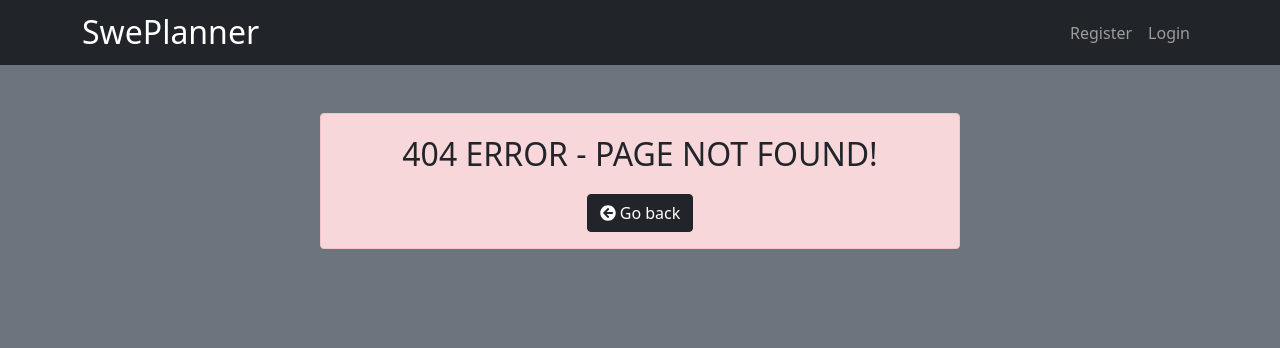
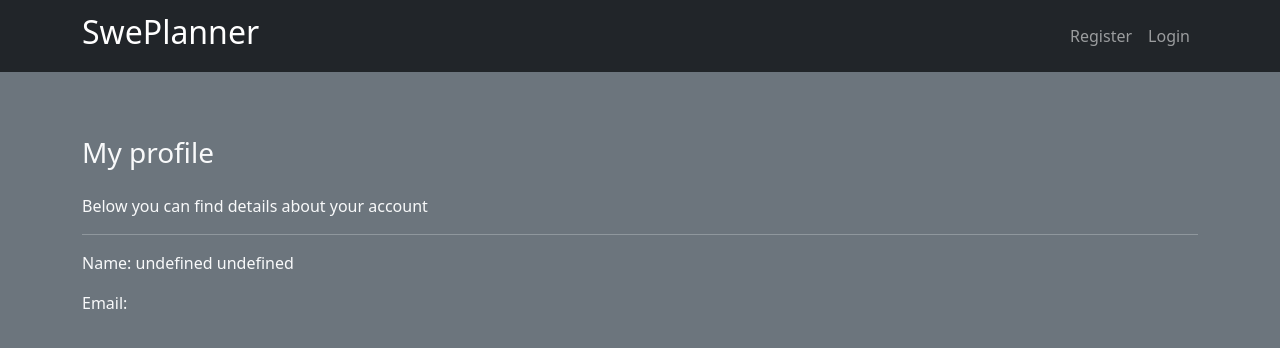
Before and after one commit to johlay/examensarbete-sweplanner, a React (Create React App) app: page /profile in a window 1280 px wide. Before the commit this address had no page. Shown: the top 348 px of the page. Built offline with nearby package versions, Linux system fonts and the light colour scheme.

Commit message:
Refactored Navigation and created a new profile page

```diff
--- a/src/App.jsx
+++ b/src/App.jsx
@@ -5,6 +5,7 @@ import HomePage from "./pages/HomePage";
 import LoginPage from "./pages/LoginPage";
 import RegisterPage from "./pages/RegisterPage";
 import NotFoundPage from "./pages/NotFoundPage";
+import ProfilePage from "./pages/ProfilePage";
 
 function App() {
   // set the background color for the whole app.
@@ -19,6 +20,7 @@ function App() {
             <Route path="/" element={<HomePage />} />
             <Route path="/login" element={<LoginPage />} />
             <Route path="/register" element={<RegisterPage />} />
+            <Route path="/profile" element={<ProfilePage />} />
             <Route path="*" element={<NotFoundPage />} />
           </Routes>
         </div>
--- a/src/components/partials/NavLoggedIn.jsx
+++ b/src/components/partials/NavLoggedIn.jsx
@@ -1,3 +1,4 @@
+import { Link } from "react-router-dom";
 import { FontAwesomeIcon } from "@fortawesome/react-fontawesome";
 import { faUser } from "@fortawesome/free-solid-svg-icons";
 import Navbar from "react-bootstrap/Navbar";
@@ -13,9 +14,13 @@ const NavLoggedIn = ({ currentUser }) => {
         title={<FontAwesomeIcon icon={faUser} size="1x" color="white" />}
         id="nav-dropdown"
       >
-        <NavDropdown.Item href="">My profile</NavDropdown.Item>
+        <Link className="dropdown-item" to="/profile">
+          My profile
+        </Link>
         <NavDropdown.Divider />
-        <NavDropdown.Item href="">Log out</NavDropdown.Item>
+        <Link className="dropdown-item" to="">
+          Log out
+        </Link>
       </NavDropdown>
     </>
   );
--- a/src/components/partials/Navigation.jsx
+++ b/src/components/partials/Navigation.jsx
@@ -12,7 +12,7 @@ const Navigation = () => {
     <Navbar bg="dark" variant="dark" expand="lg">
       <Container>
         <Link to="/" className="navbar-brand">
-          <span className="h2">SwePlanner</span>
+          <h1 className="h2">SwePlanner</h1>
         </Link>
 
         <Navbar.Toggle aria-controls="logged-in-navbar-nav" />
--- /dev/null
+++ b/src/components/profile/ProfileInformation.jsx
@@ -0,0 +1,29 @@
+import useAuthContext from "../../hooks/useAuthContext";
+
+const ProfileInformation = () => {
+  const { currentUser } = useAuthContext();
+  return (
+    <>
+      <h2 className="h3 text-light py-3" id="my-profile">
+        My profile
+      </h2>
+      <p className="text-light">
+        Below you can find details about your account
+      </p>
+
+      <hr className="bg-light" />
+
+      <p className="text-light">
+        Name:{" "}
+        <span>
+          {currentUser?.user?.first_name + " " + currentUser?.user?.last_name}
+        </span>
+      </p>
+      <p className="text-light">
+        Email: <span>{currentUser?.user?.email}</span>
+      </p>
+    </>
+  );
+};
+
+export default ProfileInformation;
--- /dev/null
+++ b/src/pages/ProfilePage.jsx
@@ -0,0 +1,12 @@
+import Container from "react-bootstrap/Container";
+import ProfileInformation from "../components/profile/ProfileInformation";
+
+const ProfilePage = () => {
+  return (
+    <Container className="my-5">
+      <ProfileInformation />
+    </Container>
+  );
+};
+
+export default ProfilePage;
```
